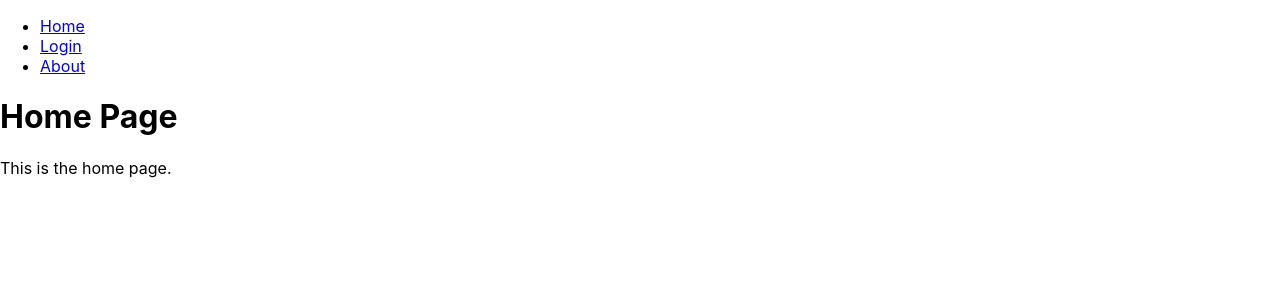
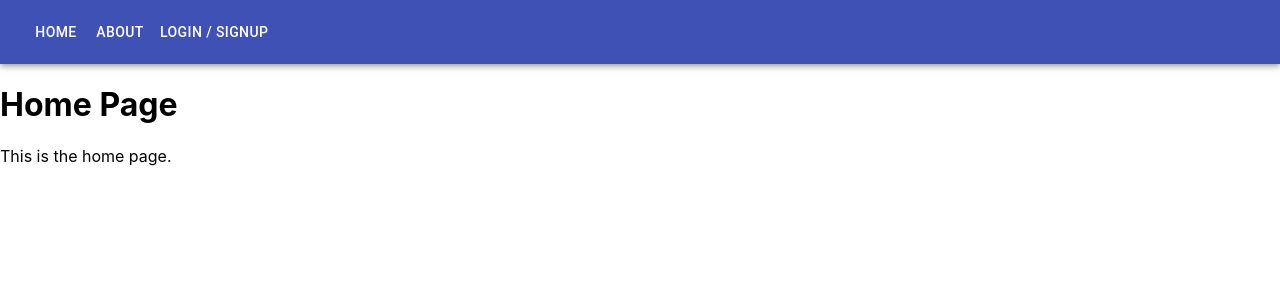
Before and after one commit to tienlatien252/Nursing-Test-Project, a React (Create React App) app in the folder frontend/: page / in a window 1280 px wide. Shown: the top 300 px of the page. Built offline with nearby package versions, Linux system fonts and the light colour scheme.

Commit message:
set up basic app bar

```diff
--- a/frontend/package.json
+++ b/frontend/package.json
@@ -5,6 +5,7 @@
   "dependencies": {
     "@material-ui/core": "^4.11.0",
     "@material-ui/icons": "^4.9.1",
+    "@material-ui/styles": "^4.10.0",
     "@testing-library/jest-dom": "^4.2.4",
     "@testing-library/react": "^9.5.0",
     "@testing-library/user-event": "^7.2.1",
--- a/frontend/src/components/NavBar.js
+++ b/frontend/src/components/NavBar.js
@@ -1,20 +1,22 @@
 import React from 'react';
-import { Link } from 'react-router-dom';
 
-const NavBar = () => (
-    <nav>
-        <ul>
-            <li>
-                <Link to='/'>Home</Link>
-            </li>
-            <li>
-                <Link to='/login'>Login</Link>
-            </li>
-            <li>
-                <Link to='/about'>About</Link>
-            </li>
-        </ul>
-    </nav>
-);
+import AppBar from '@material-ui/core/AppBar';
+import Toolbar from '@material-ui/core/Toolbar';
+import Button from '@material-ui/core/Button';
+import useStyles from '../theme.js';
 
-export default NavBar;
+export default function NavBar() {
+  const classes = useStyles();
+
+  return (
+    <div className={classes.root}>
+      <AppBar position='static'>
+        <Toolbar>
+          <Button color='inherit' href='/'>Home</Button>
+          <Button color='inherit' href='/about'>About</Button>
+          <Button color='inherit' href='/login'>Login / Signup</Button>
+        </Toolbar>
+      </AppBar>
+    </div>
+  );
+}
--- /dev/null
+++ b/frontend/src/theme.js
@@ -0,0 +1,15 @@
+import { makeStyles } from '@material-ui/core/styles';
+
+const useStyles = makeStyles((theme) => ({
+    root: {
+      flexGrow: 1,
+    },
+    menuButton: {
+      marginRight: theme.spacing(2),
+    },
+    title: {
+      flexGrow: 1,
+    },
+}));
+
+export default useStyles;
```
Also changed, not shown: frontend/src/App.js (+3 -7 lines), 1 other file (tests, documents, lock files or other folders).
